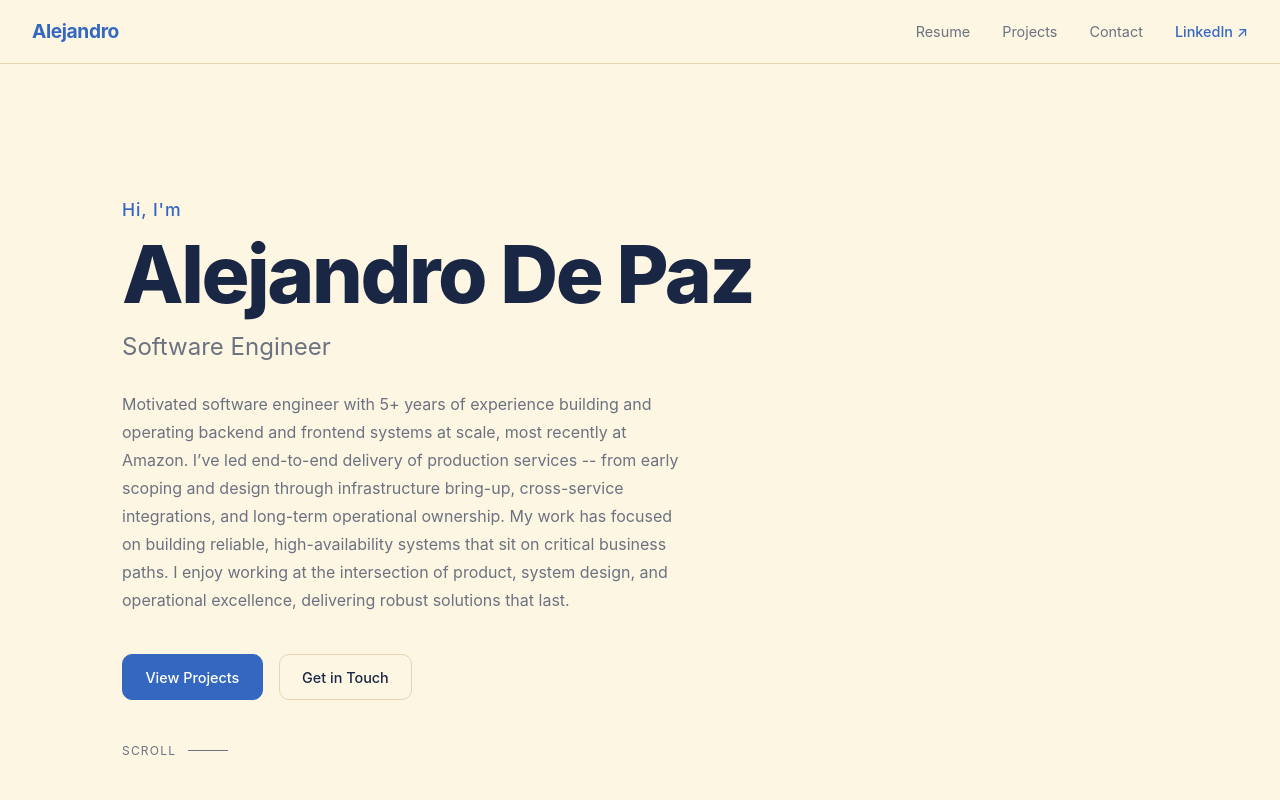
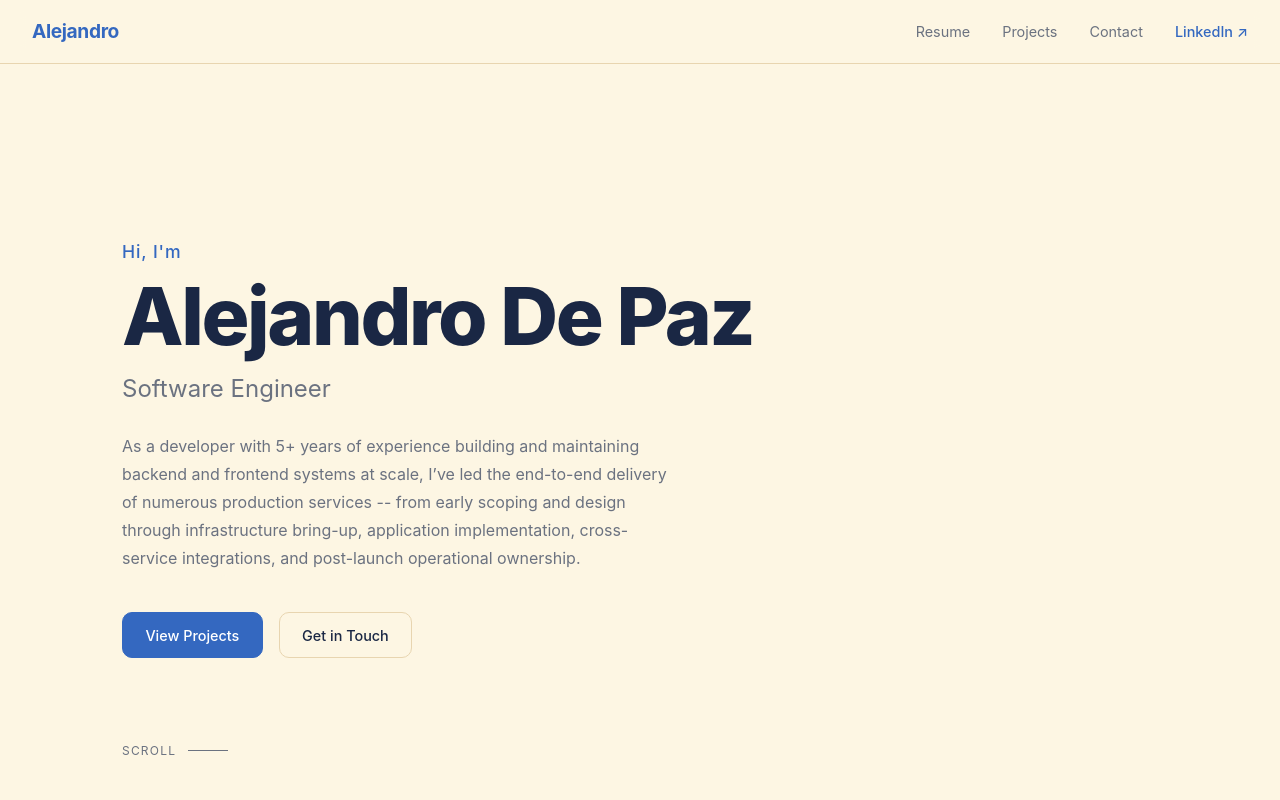
Before and after one commit to alejandrodepaz/personal-website, a React (Vite) app in the folder personal-website/: page / in a window 1280 px wide. Shown: the top 800 px of the page. Built offline with nearby package versions, Linux system fonts and the light colour scheme.

Commit message:
Update bio verbiage

```diff
--- a/personal-website/src/data.ts
+++ b/personal-website/src/data.ts
@@ -4,11 +4,11 @@
 export const NAME = 'Alejandro De Paz'
 export const TAGLINE = 'Software Engineer'
 export const BIO =
-  "Motivated software engineer with 5+ years of experience building and operating backend and frontend systems at scale, " +
-  "most recently at Amazon. I’ve led end-to-end delivery of production services -- from early scoping and design through " +
-  "infrastructure bring-up, cross-service integrations, and long-term operational ownership. My work has focused on building " +
-  "reliable, high-availability systems that sit on critical business paths. I enjoy working at the intersection of product, " +
-  "system design, and operational excellence, delivering robust solutions that last."
+  "As a developer with 5+ years of experience building and maintaining backend and frontend systems at scale, " +
+  "I’ve led the end-to-end delivery of numerous production services -- from early scoping and design through " +
+  "infrastructure bring-up, application implementation, cross-service integrations, and post-launch operational ownership. "
+  "My work has focused on building reliable, high-availability systems that sit on critical business paths. I enjoy working " +
+  "at the intersection of product, system design, and operational excellence, delivering robust solutions that last."
 
 export const EMAIL = 'alejandro@alejandrodepaz.com'
 export const LINKEDIN_URL = 'https://www.linkedin.com/in/alejandrodepaz'
```
